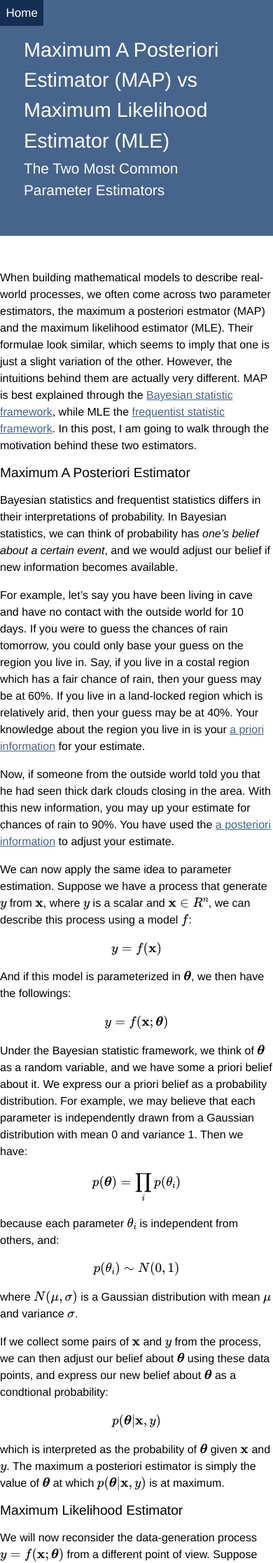
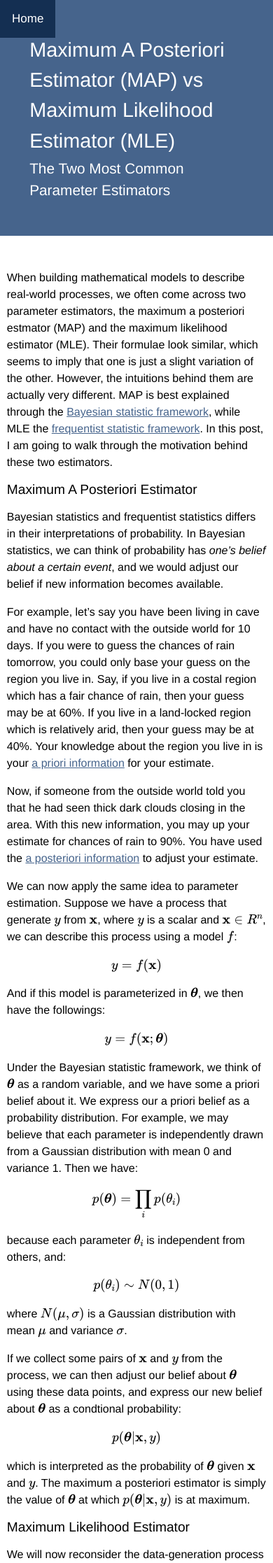
Before and after one commit to takmanman/takmanman.github.io, a Jekyll site: the page built from _posts/2020-02-16-map-vs-mle.md, in a window 390 px wide. Shown: the top 2234 px of the page at 70% size. Built offline with Jekyll 4.4.1, drawn with Linux system fonts in a browser that asks for light colours; nearby versions of some CDN libraries.

Commit message:
Update afloat.css

```diff
--- a/assets/css/afloat.css
+++ b/assets/css/afloat.css
@@ -275,7 +275,7 @@ textarea {
 
 
   .navbar a{
-	padding:0.5em;
+	padding:1em;
 
   }
 
@@ -294,8 +294,7 @@ textarea {
   }
 
   .container {
-    width: 100%;
-	max-width: 100%;
+    width: 95%;
   }
 
   img {
```
